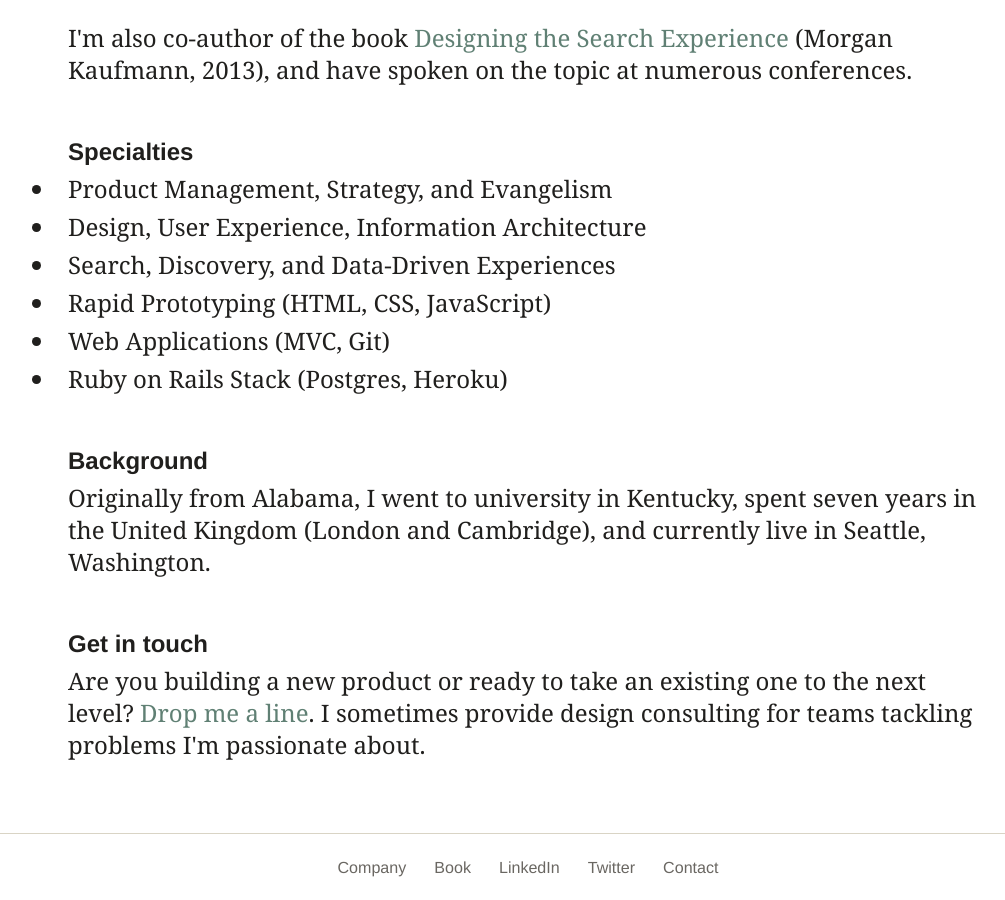
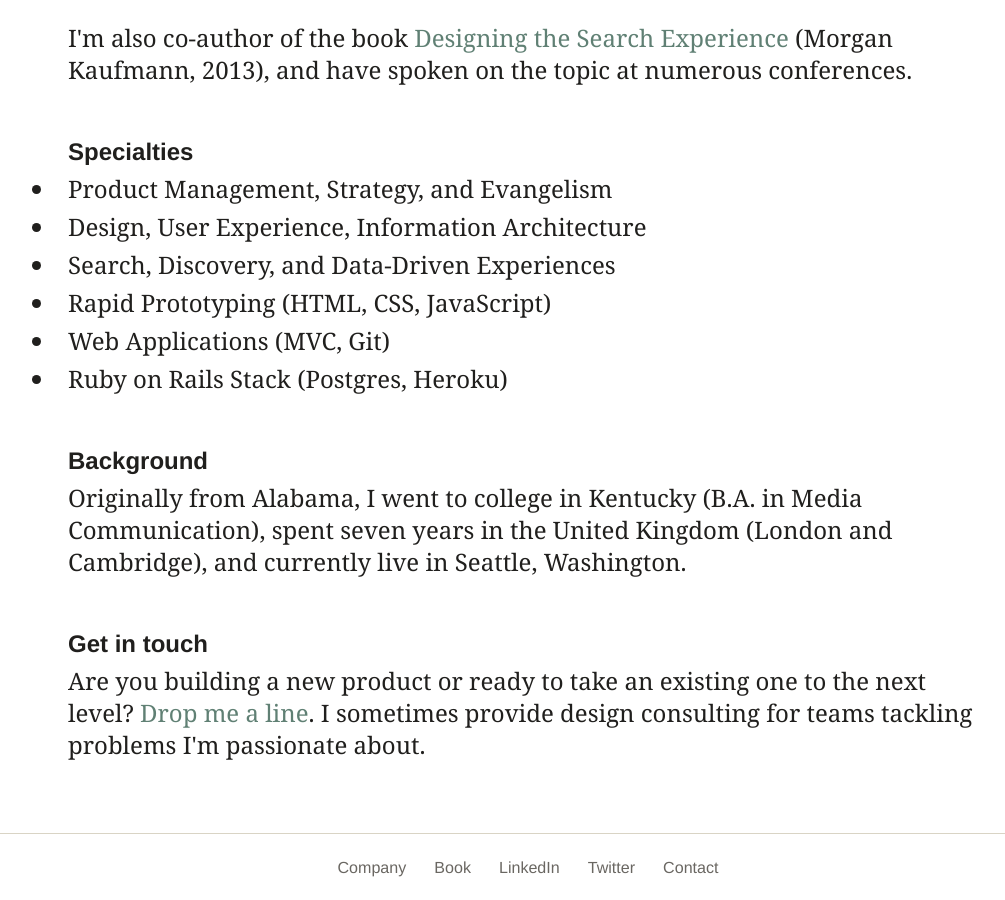
Before and after one commit to SeriouslyInc/tylertate, a Jekyll site: the page built from about.html, in a window 1280 px wide and 900 px high, scrolled down 980 px. Shown: the whole window, without its empty margins (112-1117 px from the left). Built offline with Jekyll 4.4.1, drawn with Linux system fonts in a browser that asks for light colours.

Commit message:
content tweak.

```diff
--- a/about.html
+++ b/about.html
@@ -38,7 +38,7 @@ bodyId: about
 			</ul>
 
 			<h3>Background</h3>
-			<p>Originally from Alabama, I went to university in Kentucky, spent seven years in the United Kingdom (London and Cambridge), and currently live in Seattle, Washington.</p>
+			<p>Originally from Alabama, I went to college in Kentucky (B.A. in Media Communication), spent seven years in the United Kingdom (London and Cambridge), and currently live in Seattle, Washington.</p>
 
 			<h3>Get in touch</h3>
 			<p>Are you building a new product or ready to take an existing one to the next level? <a href="mailto:tyler@tylertate.com">Drop me a line</a>. I sometimes provide design consulting for teams tackling problems I'm passionate about.</p>
```
Also changed, not shown: 1 other file.
